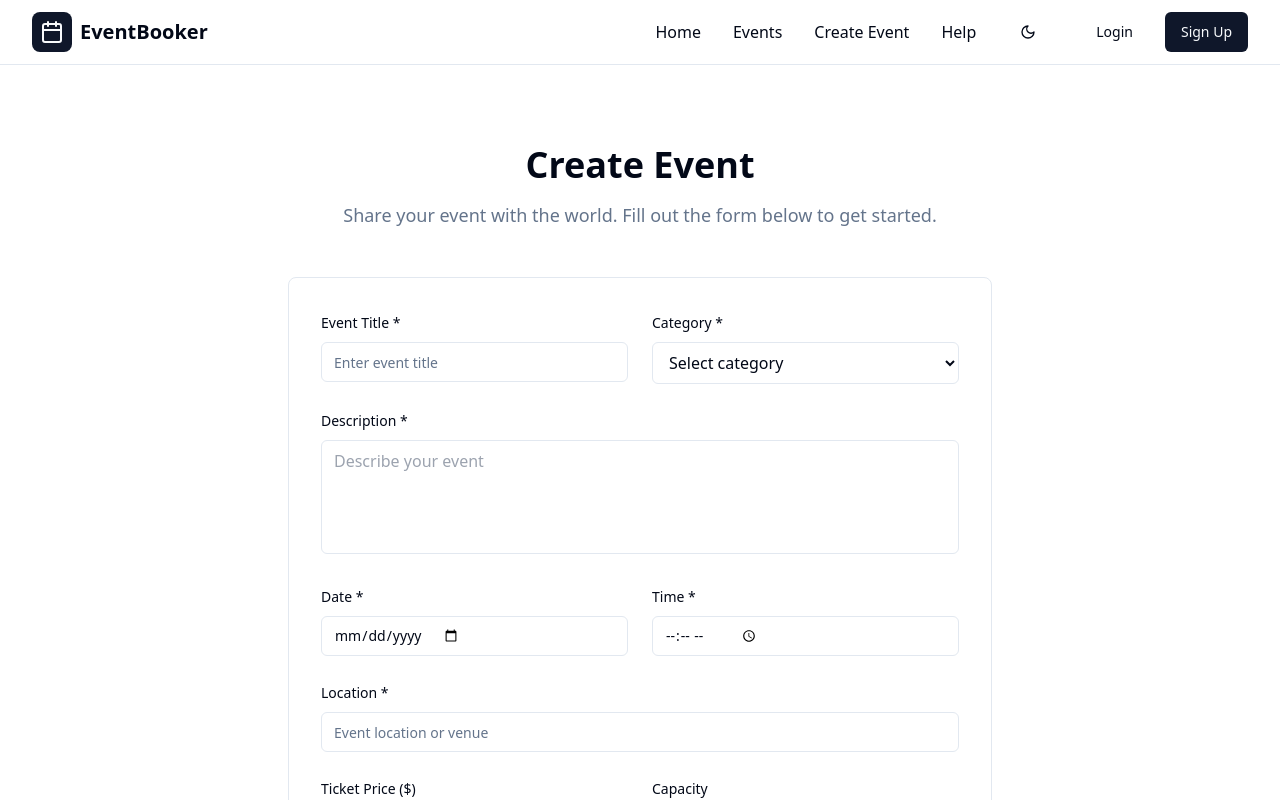
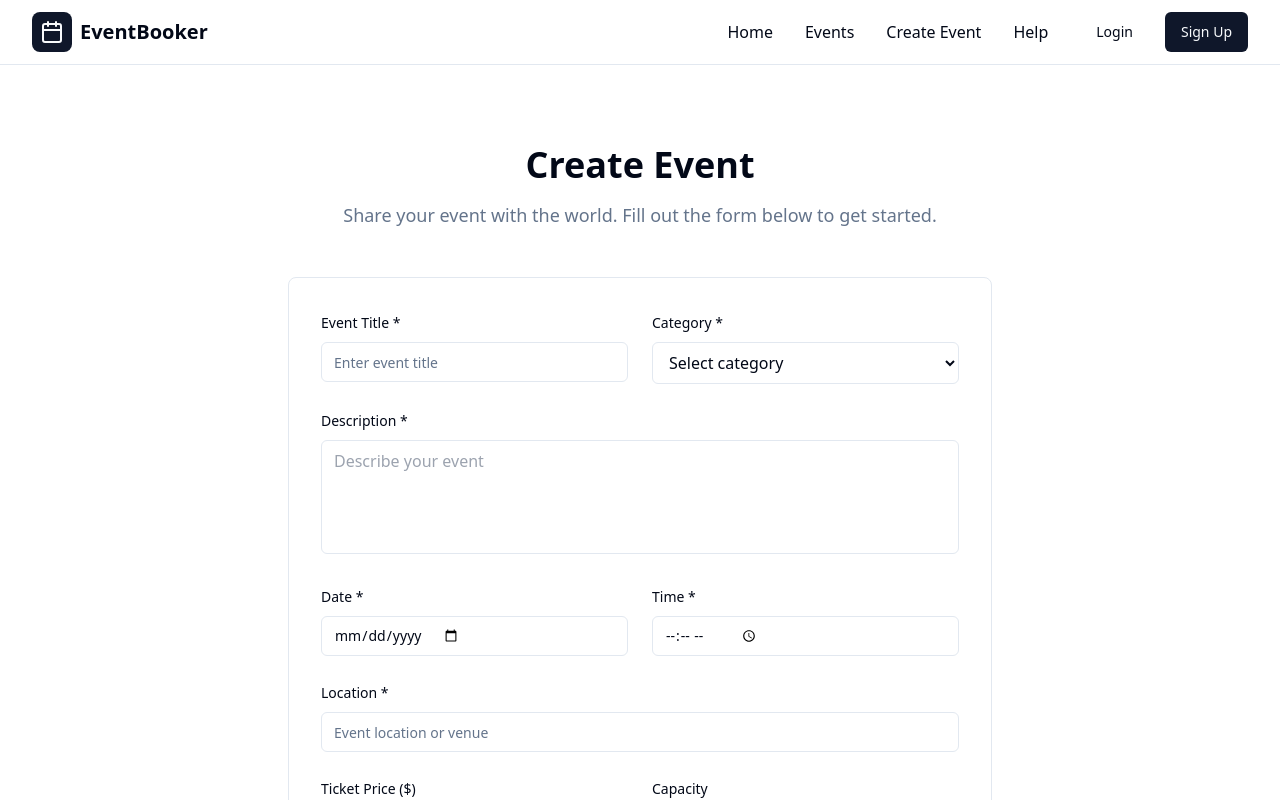
Before and after one commit to Outvk/EvantaBooker, a React (Vite) app: page /create-event in a window 1280 px wide. Shown: the top 800 px of the page. Built offline with nearby package versions, Linux system fonts and the light colour scheme.

Commit message:
Remove dark mode theme
Removes the dark mode theme toggle and related functionality.

```diff
--- a/src/App.tsx
+++ b/src/App.tsx
@@ -4,7 +4,6 @@ import { Toaster as Sonner } from "@/components/ui/sonner";
 import { TooltipProvider } from "@/components/ui/tooltip";
 import { QueryClient, QueryClientProvider } from "@tanstack/react-query";
 import { BrowserRouter, Routes, Route } from "react-router-dom";
-import { ThemeProvider } from "@/contexts/ThemeContext";
 import { ScrollToTop } from "@/components/ui/scroll-to-top";
 import Home from "./pages/Home";
 import Events from "./pages/Events";
@@ -23,7 +22,6 @@ const queryClient = new QueryClient();
 
 const App = () => (
   <QueryClientProvider client={queryClient}>
-    <ThemeProvider>
     <TooltipProvider>
       <Toaster />
       <Sonner />
@@ -47,7 +45,6 @@ const App = () => (
         </div>
       </BrowserRouter>
     </TooltipProvider>
-    </ThemeProvider>
   </QueryClientProvider>
 );
 
--- a/src/components/layout/Navbar.tsx
+++ b/src/components/layout/Navbar.tsx
@@ -1,13 +1,12 @@
+
 import { useState } from "react";
 import { Link, useNavigate } from "react-router-dom";
-import { Calendar, Menu, X, Sun, Moon } from "lucide-react";
+import { Calendar, Menu, X } from "lucide-react";
 import { Button } from "@/components/ui/button";
-import { useTheme } from "@/contexts/ThemeContext";
 import { motion, AnimatePresence } from "framer-motion";
 
 export function Navbar() {
   const [isOpen, setIsOpen] = useState(false);
-  const { theme, toggleTheme } = useTheme();
   const navigate = useNavigate();
 
   const navigation = [
@@ -45,15 +44,6 @@ export function Navbar() {
               Help
             </Link>
 
-            <Button
-              variant="ghost"
-              size="icon"
-              onClick={toggleTheme}
-              className="text-foreground hover:text-primary"
-            >
-              {theme === 'light' ? <Moon className="h-4 w-4" /> : <Sun className="h-4 w-4" />}
-            </Button>
-
             <div className="flex items-center space-x-4">
               <Button variant="ghost" onClick={() => navigate('/login')}>
                 Login
@@ -65,15 +55,7 @@ export function Navbar() {
           </div>
 
           {/* Mobile menu button */}
-          <div className="md:hidden flex items-center space-x-2">
-            <Button
-              variant="ghost"
-              size="icon"
-              onClick={toggleTheme}
-              className="text-foreground hover:text-primary"
-            >
-              {theme === 'light' ? <Moon className="h-4 w-4" /> : <Sun className="h-4 w-4" />}
-            </Button>
+          <div className="md:hidden flex items-center">
             <Button
               variant="ghost"
               size="icon"
--- a/src/contexts/ThemeContext.tsx
+++ /dev/null
@@ -1,45 +0,0 @@
-
-import React, { createContext, useContext, useEffect, useState } from 'react';
-
-type Theme = 'light' | 'dark';
-
-interface ThemeContextType {
-  theme: Theme;
-  toggleTheme: () => void;
-}
-
-const ThemeContext = createContext<ThemeContextType | undefined>(undefined);
-
-export function ThemeProvider({ children }: { children: React.ReactNode }) {
-  const [theme, setTheme] = useState<Theme>(() => {
-    if (typeof window !== 'undefined') {
-      return (localStorage.getItem('theme') as Theme) || 'light';
-    }
-    return 'light';
-  });
-
-  useEffect(() => {
-    const root = window.document.documentElement;
-    root.classList.remove('light', 'dark');
-    root.classList.add(theme);
-    localStorage.setItem('theme', theme);
-  }, [theme]);
-
-  const toggleTheme = () => {
-    setTheme(prev => prev === 'light' ? 'dark' : 'light');
-  };
-
-  return (
-    <ThemeContext.Provider value={{ theme, toggleTheme }}>
-      {children}
-    </ThemeContext.Provider>
-  );
-}
-
-export function useTheme() {
-  const context = useContext(ThemeContext);
-  if (context === undefined) {
-    throw new Error('useTheme must be used within a ThemeProvider');
-  }
-  return context;
-}
```
Lines whose indentation alone changed are shown as unchanged.
